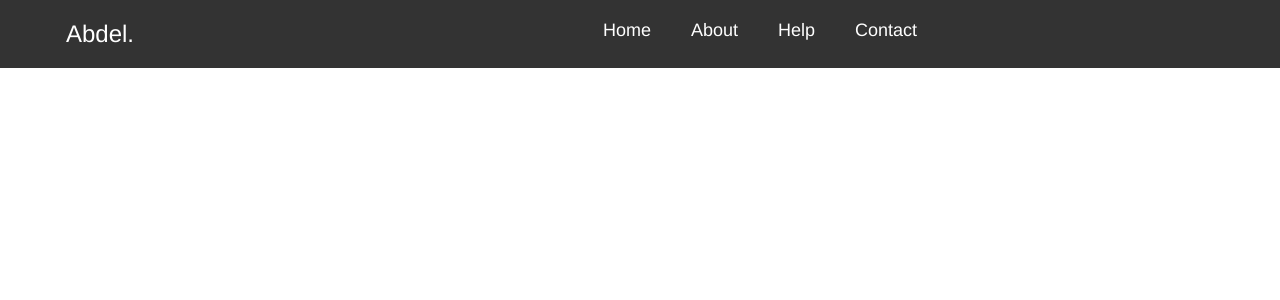
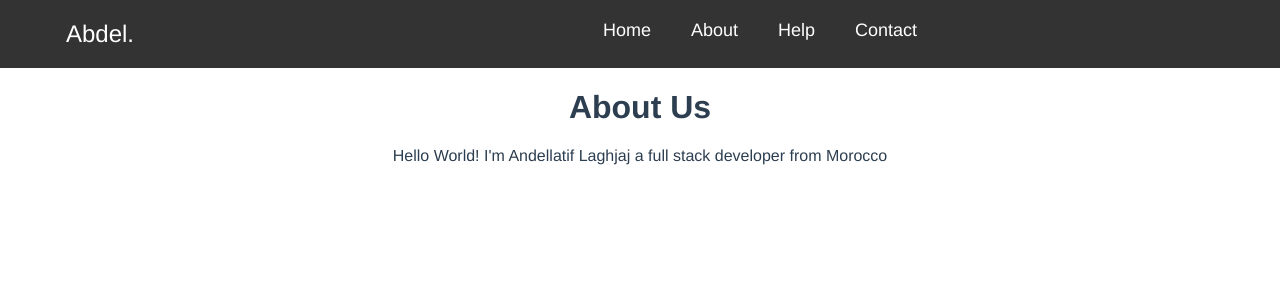
Before and after one commit to abdellatif-laghjaj/practice_vue_js, a Vue app: page /about in a window 1280 px wide. Shown: the top 300 px of the page. Built offline with nearby package versions, Linux system fonts and the light colour scheme.

Commit message:
update content

```diff
--- a/src/views/AboutView.vue
+++ b/src/views/AboutView.vue
@@ -1,5 +1,8 @@
 <template>
-    <div class="about"></div>
+    <div class="about">
+        <h1>{{ pageName }}</h1>
+        <p>{{ pageDescription }}</p>
+    </div>
 </template>
 
 <script>
@@ -10,7 +13,7 @@ export default {
         return {
             pageName: "About Us",
             pageDescription:
-                "I'm Abdellatif Laghjaj a full stack developer from Morocco.",
+                "Hello World! I'm Andellatif Laghjaj a full stack developer from Morocco",
         };
     },
 };
--- a/src/views/Help.vue
+++ b/src/views/Help.vue
@@ -1,6 +1,7 @@
 <template>
     <div class="our-help">
-        <h1>Help Page</h1>
+        <h1>{{ pageName }}</h1>
+        <p>{{ pageDescription }}</p>
     </div>
 </template>
 
@@ -8,5 +9,12 @@
 export default {
     // eslint-disable-next-line vue/multi-word-component-names
     name: "help",
+    data: function () {
+        return {
+            pageName: "Help Us",
+            pageDescription:
+                "Help us to improve our service, please contact us",
+        };
+    },
 };
 </script>
```
